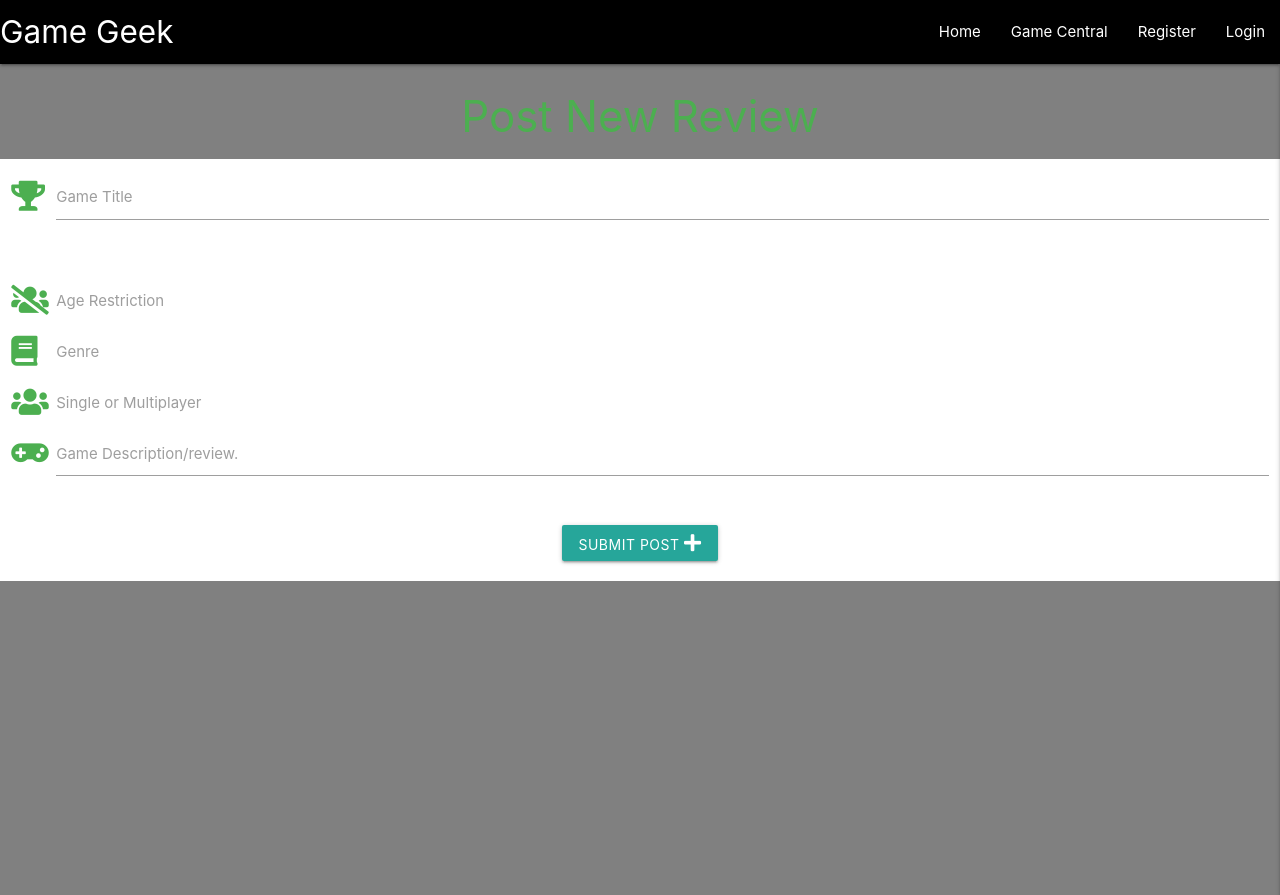
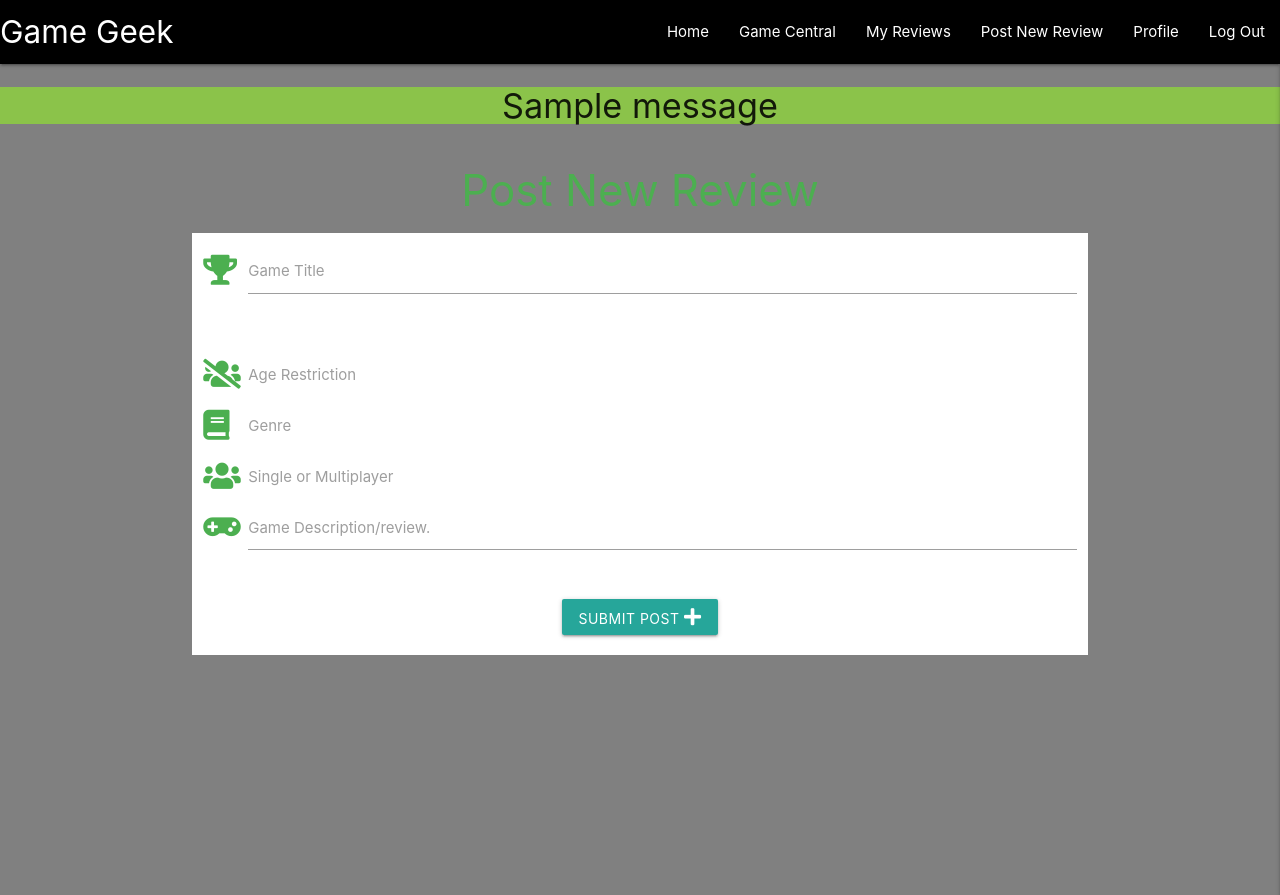
Before and after one commit to mchocianowski/Milestone-Project-3-GameGeek, a Flask app: page /add_review in a window 1280 px wide. Shown: the top 895 px of the page. Run offline with Flask 2, Linux system fonts and the light colour scheme; the visitor is signed in with stand-in values (Sample User, id 1); one stand-in notice (Sample message) is shown; a database or web service that is not in the repository returns one stand-in record (values such as "Sample title"); some libraries are stand-ins or nearby versions.

Commit message:
create base.html, add navigation and flash messages.

```diff
--- a/templates/base.html
+++ b/templates/base.html
@@ -22,9 +22,19 @@
                 <a href="#" data-target="mobile-demo" class="sidenav-trigger right"><i class="fas fa-bars"></i></a>
                 <ul class="right hide-on-med-and-down">
                     <li><a href="{{ url_for('get_games') }}">Home</a></li>
-                    <li><a href="badges.html">Game Central</a></li>
+                    <li><a href="{{ url_for('get_games') }}">Game Central</a></li>
+                    {% if session.user %}
+                    <li><a href="{{ url_for('my_posts') }}">My Reviews</a></li>
+                    <li><a href="{{ url_for('add_review') }}">Post New Review</a></li>
+                    <li><a href="{{ url_for('profiles', username=session['user']) }}">Profile</a></li>
+                     {% if session.user|lower == "Admin101"|lower %}
+                            <li><a href="{{ url_for('all_user_reviews') }}">Manage User Posts</a></li>
+                        {% endif %}
+                    <li><a href="{{ url_for('logout') }}">Log Out</a></li>
+                    {% else %}
                     <li><a href="{{ url_for('register') }}">Register</a></li>
-                    <li><a href="collapsible.html">Login</a></li>
+                    <li><a href="{{ url_for('login') }}">Login</a></li>
+                    {% endif %}
                 </ul>
             </div>
         </nav>
@@ -35,14 +45,35 @@
                 <h4 class="center-align text-shadow">Game Geek</h4>
             </li>
             <li><a href="{{ url_for('get_games') }}">Home</a></li>
-            <li><a href="sass.html">Home</a></li>
-            <li><a href="badges.html">Game Central</a></li>
-            <li><a href="{{ url_for('register') }}">Register</a></li>
-            <li><a href="collapsible.html">Login</a></li>
+                    <li><a href="{{ url_for('get_games') }}">Game Central</a></li>
+                    {% if session.user %}
+                    <li><a href="{{ url_for('my_posts') }}">My Reviews</a></li>
+                    <li><a href="{{ url_for('add_review') }}">Post New Review</a</li>
+                    <li><a href="{{ url_for('profiles', username=session['user']) }}">Profile</a></li>
+                    <li><a href="{{ url_for('logout') }}">Log Out</a></li>
+                    {% else %}
+                    <li><a href="{{ url_for('register') }}">Register</a></li>
+                    <li><a href="{{ url_for('login') }}">Login</a></li>
+                    {% endif %}
         </ul>
     </header>
-    {% block content %}
-    {% endblock %}
+
+    <section>
+        {% with messages = get_flashed_messages() %}
+        {% if messages %}
+        {% for message in messages %}
+        <div class="row flashes">
+            <h4 class="light-green center-align">{{ message }}</h4>
+        </div>
+        {% endfor %}
+        {% endif %}
+        {% endwith %}
+    </section>
+
+    <main class="container">
+        {% block content %}
+        {% endblock %}
+    </main>
 
     <script src="https://code.jquery.com/jquery-3.5.1.min.js"
         integrity="sha256-9/aliU8dGd2tb6OSsuzixeV4y/faTqgFtohetphbbj0=" crossorigin="anonymous"></script>
```
